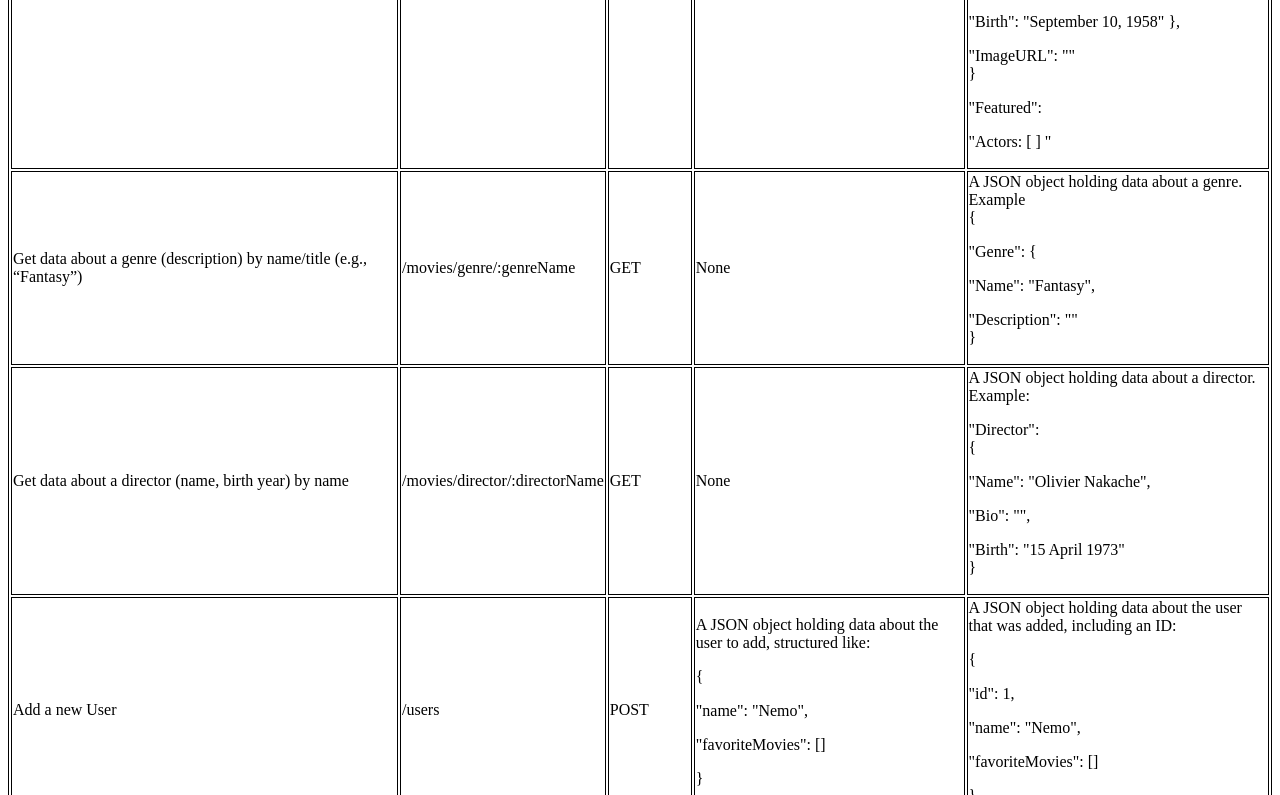
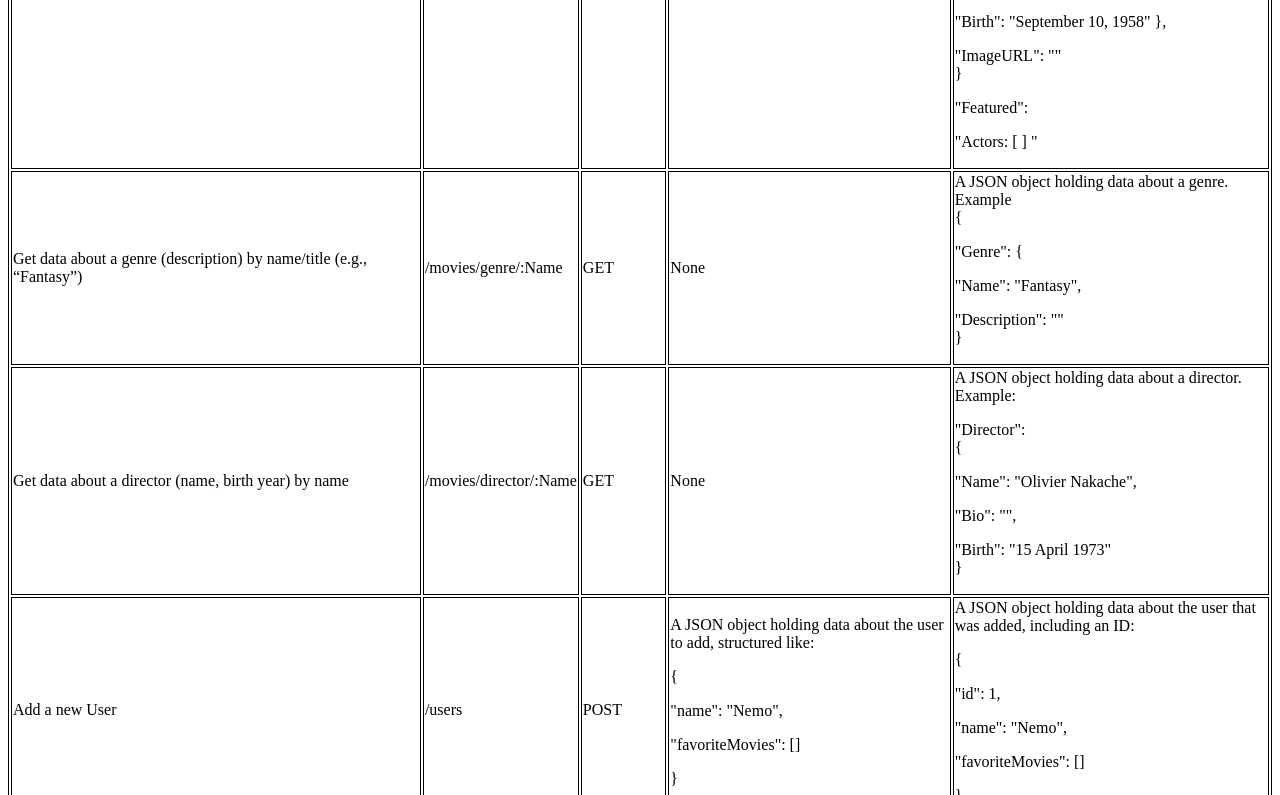
Before and after one commit to Sima061997/server-side-project, a website: page public/documentation.html in a window 1280 px wide. Shown: the part 568-1363 px from the top of the page. Drawn offline with Linux system fonts and the light colour scheme.

Commit message:
Initial Commit

```diff
--- a/public/documentation.html
+++ b/public/documentation.html
@@ -60,7 +60,7 @@
         </tr>
         <tr>
             <td>Get data about a genre (description) by name/title (e.g., “Fantasy”)</td>
-            <td>/movies/genre/:genreName</td>
+            <td>/movies/genre/:Name</td>
             <td>GET</td>
             <td>None</td>
             <td>A JSON object holding data
@@ -73,7 +73,7 @@
         </tr>
         <tr>
             <td>Get data about a director (name, birth year) by name</td>
-            <td>/movies/director/:directorName</td>
+            <td>/movies/director/:Name</td>
             <td>GET</td>
             <td>None</td>
             <td>A JSON object holding data about a director. Example:
```
Also changed, not shown: index.js (+2 -161 lines).
